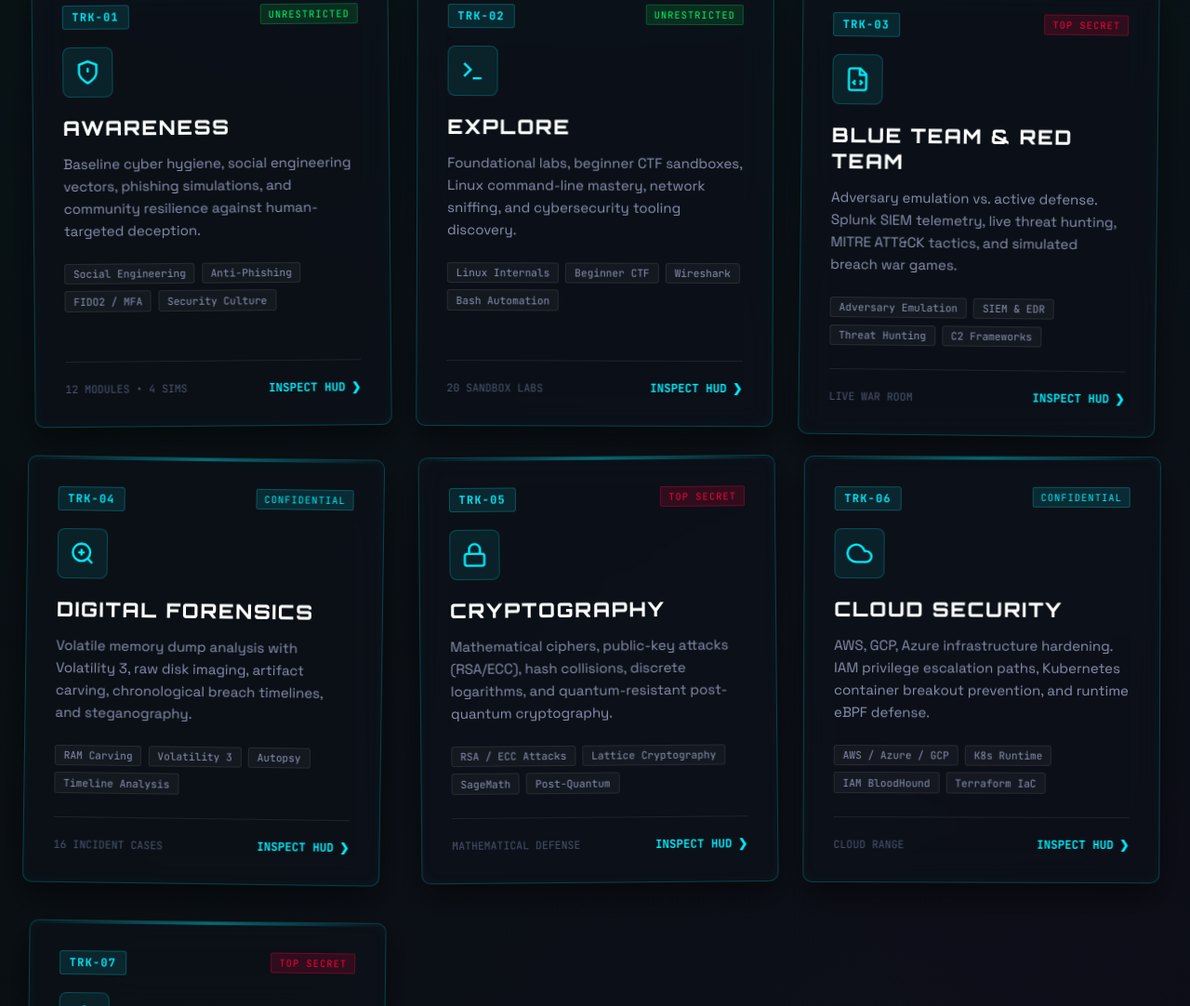
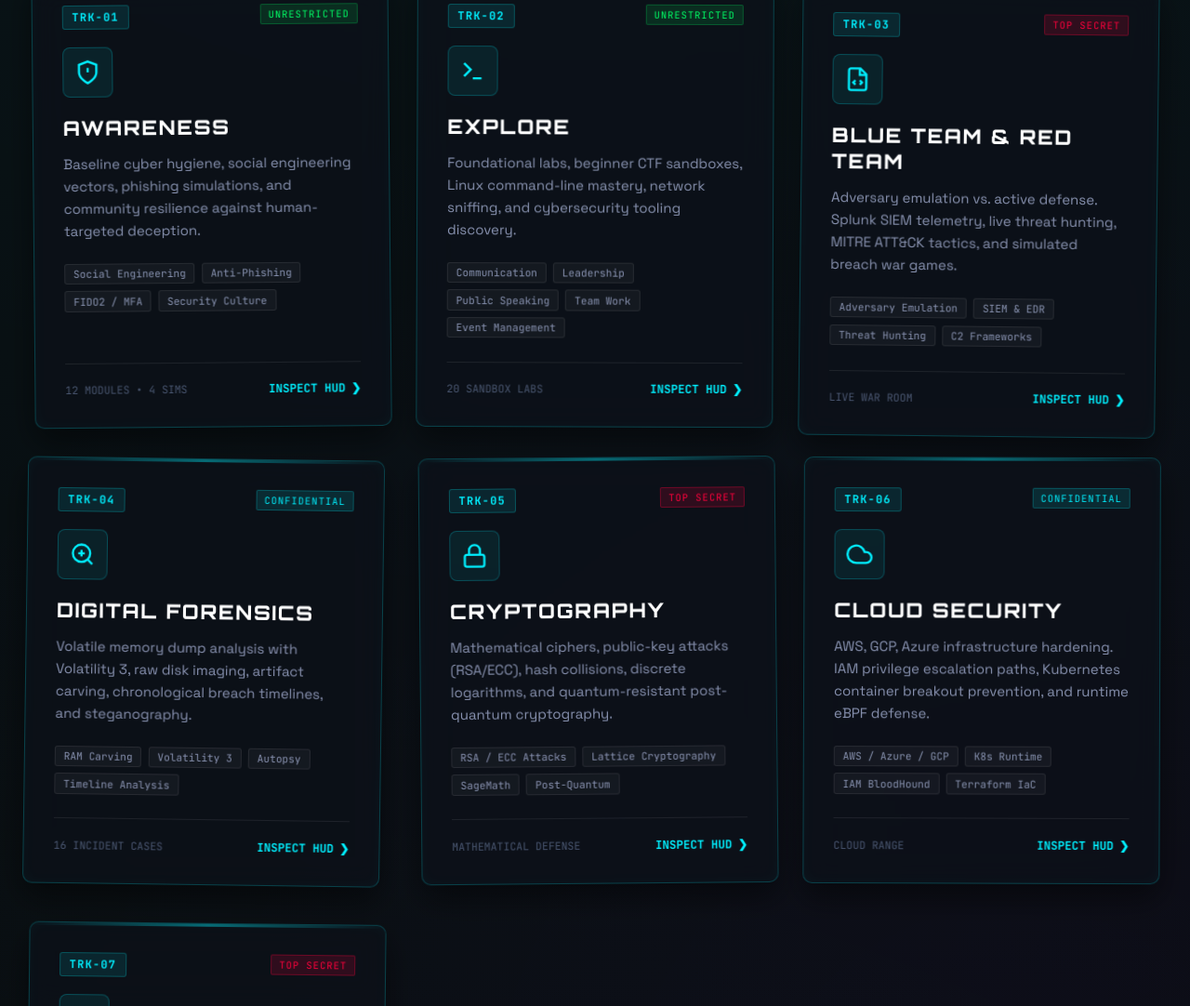
Before and after one commit to kushal-naga-sai-balaji/OXNULL, a plain HTML site: page index.html in a window 1280 px wide. Shown: the part 1211-2293 px from the top of the page at 93% size. Drawn offline with Linux system fonts and the light colour scheme; animation ran at ten frames a second.

Commit message:
Update Explore track Tactical Tool Arsenal with leadership, communication, and presentation skills

```diff
--- a/index.html
+++ b/index.html
@@ -198,10 +198,11 @@
               Foundational labs, beginner CTF sandboxes, Linux command-line mastery, network sniffing, and cybersecurity tooling discovery.
             </p>
             <div class="track-tags">
-              <span class="track-tag-pill">Linux Internals</span>
-              <span class="track-tag-pill">Beginner CTF</span>
-              <span class="track-tag-pill">Wireshark</span>
-              <span class="track-tag-pill">Bash Automation</span>
+              <span class="track-tag-pill">Communication</span>
+              <span class="track-tag-pill">Leadership</span>
+              <span class="track-tag-pill">Public Speaking</span>
+              <span class="track-tag-pill">Team Work</span>
+              <span class="track-tag-pill">Event Management</span>
             </div>
           </div>
           <div class="track-footer">
--- a/js/orbital.js
+++ b/js/orbital.js
@@ -34,7 +34,7 @@ const TRACK_DATA = {
       { title: "Introductory CTF War Games", desc: "OverTheWire Bandit walkthroughs, PicoCTF jeopardy mastery, and web request manipulation." },
       { title: "Security Tooling Arsenal", desc: "Nmap port reconnaissance, Netcat listener payloads, Wireshark packet capture, and curl headers." }
     ],
-    tools: ["Linux / Kali", "Wireshark", "Nmap", "Scapy", "Netcat", "Burp Community", "GDB Basics"],
+    tools: ["Communication", "Public speaking", "Presentation", "Leadership", "Team work", "Event management", "Discover interests"],
     lead: "Operative CIPHER_0 // Cadet Squadron Commander",
     labType: "explore"
   },
```
